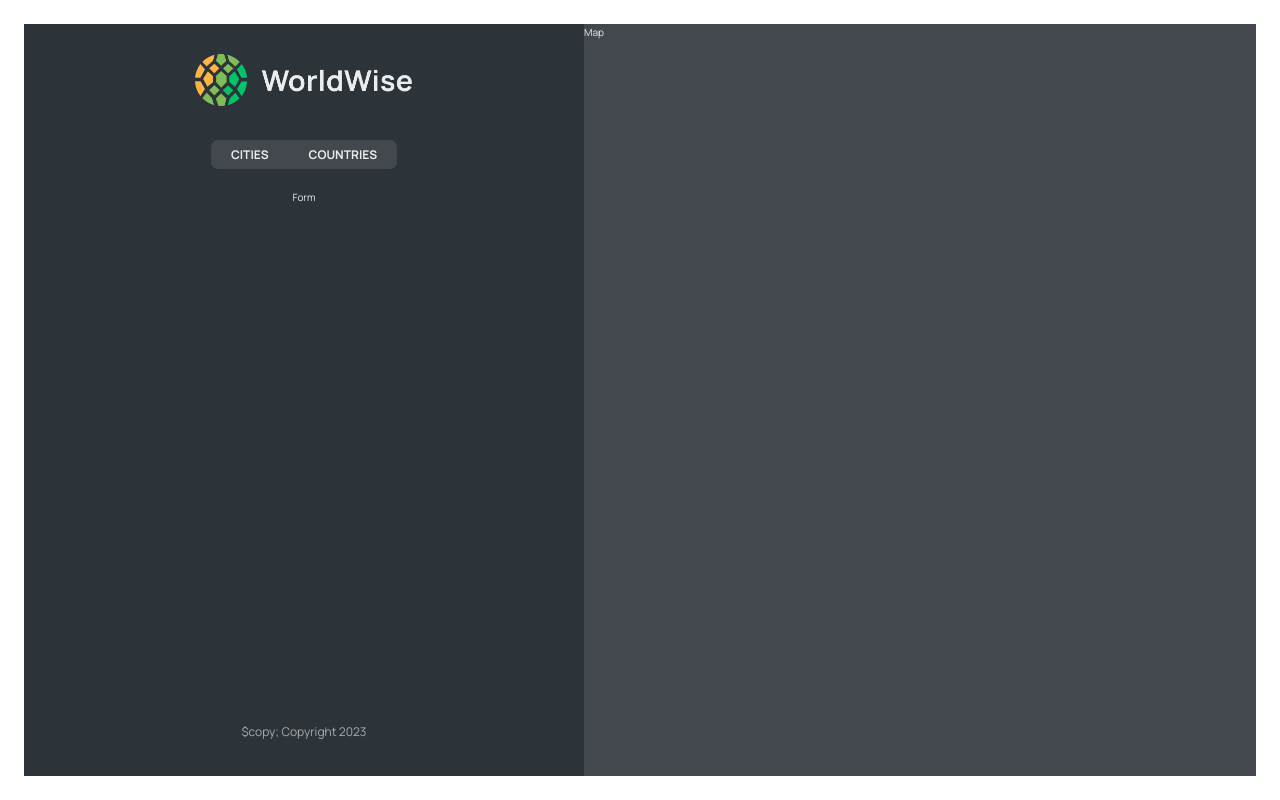
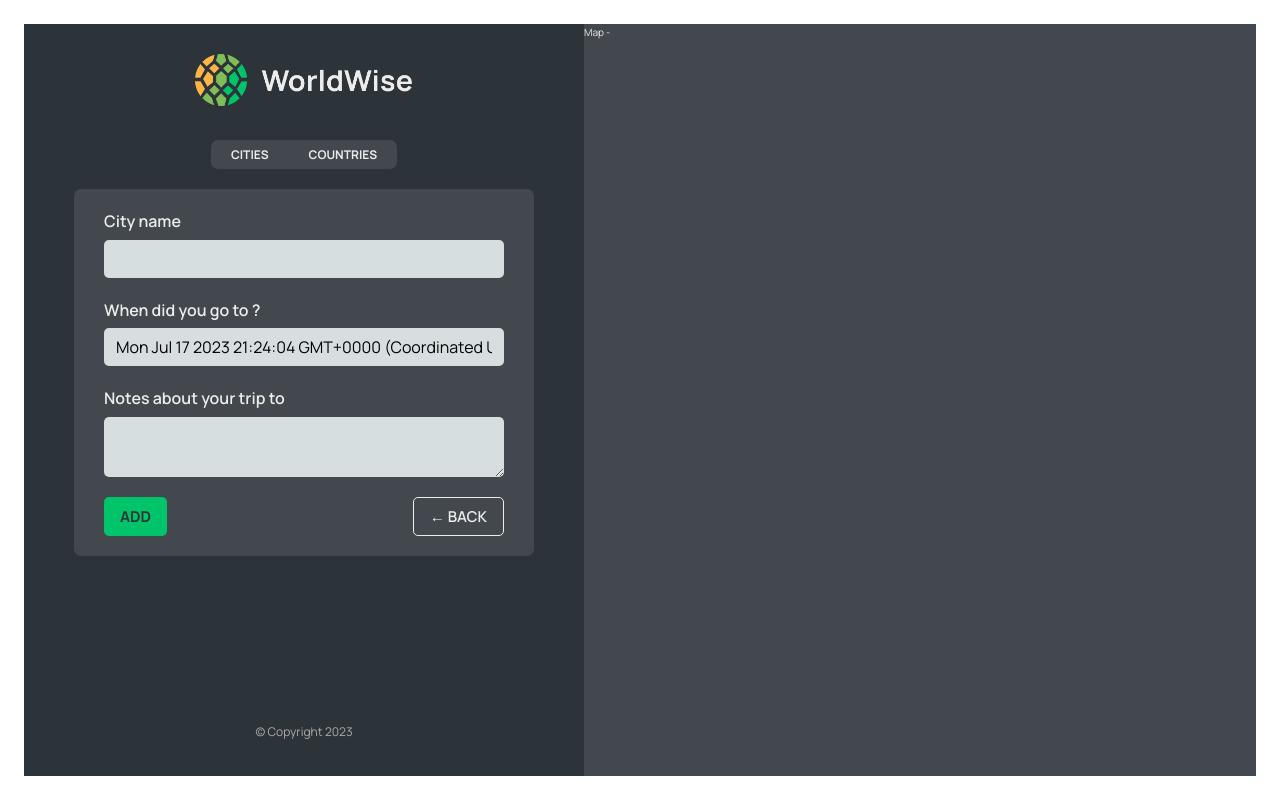
Before and after one commit to Pier2208/wordwise, a React (Vite) app: page /app/form in a window 1280 px wide. Built offline with nearby package versions, Linux system fonts and the light colour scheme; data requests are answered from the project's data file.

Commit message:
(feat):params,query strings and nav

```diff
--- a/src/App.jsx
+++ b/src/App.jsx
@@ -1,4 +1,4 @@
-import { BrowserRouter, Route, Routes } from "react-router-dom";
+import { BrowserRouter, Navigate, Route, Routes } from "react-router-dom";
 import Product from "./pages/Product";
 import Pricing from "./pages/Pricing";
 import HomePage from "./pages/Homepage";
@@ -8,6 +8,8 @@ import Login from "./pages/Login";
 import CityList from "./components/CityList";
 import { useEffect, useState } from "react";
 import CountryList from "./components/CountryList";
+import City from "./components/City";
+import Form from "./components/Form";
 
 const BASE_URL = "http://localhost:8000";
 
@@ -40,19 +42,18 @@ export default function App() {
         <Route path="product" element={<Product />} />
         <Route path="pricing" element={<Pricing />} />
         <Route path="app" element={<AppLayout />}>
-          <Route
-            index
-            element={<CityList cities={cities} isLoading={isLoading} />}
-          />
+          {/* Redirect to "app/cities" if user goes to "/app" */}
+          <Route index replace element={<Navigate to="cities" />} />
           <Route
             path="cities"
             element={<CityList cities={cities} isLoading={isLoading} />}
           />
+          <Route path="cities/:id" element={<City />} />
           <Route
             path="countries"
             element={<CountryList cities={cities} isLoading={isLoading} />}
           />
-          <Route path="form" element={<p>Form</p>} />
+          <Route path="form" element={<Form />} />
         </Route>
         <Route path="*" element={<PageNotFound />} />
       </Routes>
--- /dev/null
+++ b/src/components/Button.jsx
@@ -0,0 +1,9 @@
+import styles from "./Button.module.css";
+
+export default function Button({ children, type, onClick }) {
+  return (
+    <button className={`${styles.btn} ${styles[type]}`} onClick={onClick}>
+      {children}
+    </button>
+  );
+}
--- a/src/components/City.jsx
+++ b/src/components/City.jsx
@@ -21,7 +21,8 @@ function City() {
 
   return (
     <div className={styles.city}>
-      <div className={styles.row}>
+      <h1>city</h1>
+      {/* <div className={styles.row}>
         <h6>City name</h6>
         <h3>
           <span>{emoji}</span> {cityName}
@@ -49,11 +50,7 @@ function City() {
         >
           Check out {cityName} on Wikipedia &rarr;
         </a>
-      </div>
-
-      <div>
-        <ButtonBack />
-      </div>
+      </div> */}
     </div>
   );
 }
--- a/src/components/CityItem.jsx
+++ b/src/components/CityItem.jsx
@@ -1,3 +1,4 @@
+import { Link } from "react-router-dom";
 import styles from "./CityItem.module.css";
 
 const formatDate = (date) =>
@@ -8,14 +9,16 @@ const formatDate = (date) =>
   }).format(new Date(date));
 
 export default function CityItem({ city }) {
-  const { cityName, emoji, date } = city;
- // date "2027-10-31T15:59:59.138Z"
+  const { cityName, emoji, date, id, position } = city;
+  // date "2027-10-31T15:59:59.138Z"
   return (
-    <li className={styles.cityItem}>
-      <span className={styles.emoji}>{emoji}</span>
-      <h3 className={styles.name}>{cityName}</h3>
-      <time className={styles.date}>({formatDate(date)})</time>
-      <button className={styles.deleteBtn}>&times;</button>
+    <li>
+      <Link to={`${id}?lat=${position.lat}&lng=${position.lng}`} className={styles.cityItem}>
+        <span className={styles.emoji}>{emoji}</span>
+        <h3 className={styles.name}>{cityName}</h3>
+        <time className={styles.date}>({formatDate(date)})</time>
+        <button className={styles.deleteBtn}>&times;</button>
+      </Link>
     </li>
   );
 }
--- a/src/components/CountryList.jsx
+++ b/src/components/CountryList.jsx
@@ -22,8 +22,8 @@ export default function CountryList({ cities, isLoading }) {
 
   return (
     <ul className={styles.countryList}>
-      {countries.map((country, i) => (
-        <CountryItem key={i} country={country} />
+      {countries.map((country) => (
+        <CountryItem key={country.country} country={country} />
       ))}
     </ul>
   );
--- a/src/components/Form.jsx
+++ b/src/components/Form.jsx
@@ -3,6 +3,8 @@
 import { useState } from "react";
 
 import styles from "./Form.module.css";
+import Button from "./Button";
+import { useNavigate } from "react-router-dom";
 
 export function convertToEmoji(countryCode) {
   const codePoints = countryCode
@@ -13,8 +15,9 @@ export function convertToEmoji(countryCode) {
 }
 
 function Form() {
+  const navigate = useNavigate();
   const [cityName, setCityName] = useState("");
-  const [country, setCountry] = useState("");
+  //const [country, setCountry] = useState("");
   const [date, setDate] = useState(new Date());
   const [notes, setNotes] = useState("");
 
@@ -49,8 +52,18 @@ function Form() {
       </div>
 
       <div className={styles.buttons}>
-        <button>Add</button>
-        <button>&larr; Back</button>
+        <Button type="primary" onClick={() => console.log("add")}>
+          ADD
+        </Button>
+        <Button
+          type="back"
+          onClick={(e) => {
+            e.preventDefault();
+            navigate(-1);
+          }}
+        >
+          &larr; BACK
+        </Button>
       </div>
     </form>
   );
--- a/src/components/Map.jsx
+++ b/src/components/Map.jsx
@@ -1,9 +1,15 @@
+import { useNavigate, useSearchParams } from 'react-router-dom';
 import styles from './Map.module.css';
 
 export default function Map() {
+  const [searchParams] = useSearchParams();
+  const navigate = useNavigate()
+  const lat = searchParams.get('lat');
+  const lng = searchParams.get('lng');
   return (
-    <div className={styles.mapContainer}>
+    <div className={styles.mapContainer} onClick={() => navigate('form')}>
         Map
+        {lat} - {lng}
     </div>
   )
 }
--- a/src/components/Sidebar.jsx
+++ b/src/components/Sidebar.jsx
@@ -13,7 +13,7 @@ export default function Sidebar() {
 
         <footer className={styles.footer}>
             <p className={styles.copyright}>
-                $copy; Copyright {new Date().getFullYear()}
+                &copy; Copyright {new Date().getFullYear()}
             </p>
         </footer>
     </div>
```
